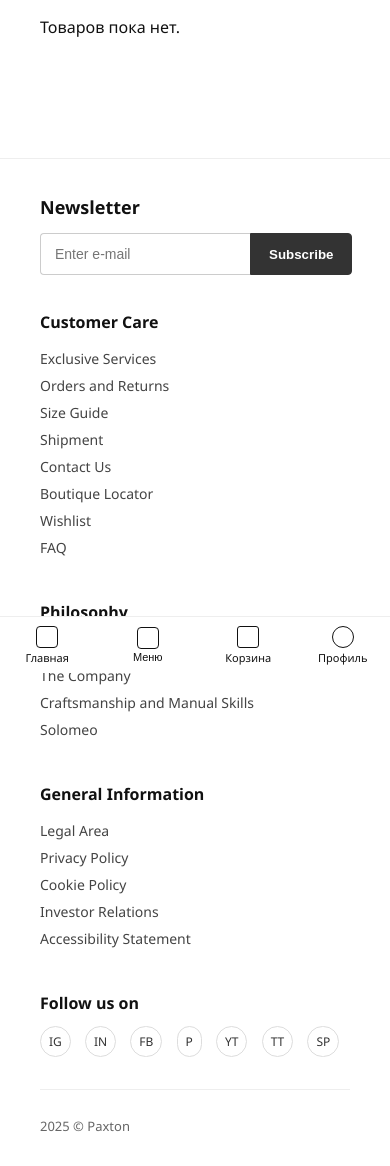
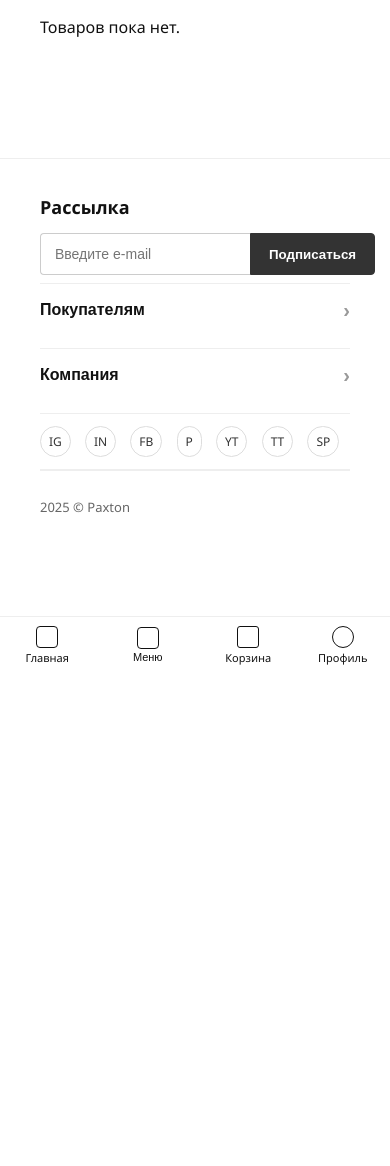
Before and after one commit to daniildvikov/Paxton_shop, a Django app: page / in a window 390 px wide. Shown: the part 171-1337 px from the top of the page. After the commit the page ends 836 px from the top, so only its background shows below. Run offline with Django 4.2, Linux system fonts and the light colour scheme; data that the repository does not hold is empty.

Commit message:
add footer mobile version

```diff
--- a/menswear/static/css/base_style.css
+++ b/menswear/static/css/base_style.css
@@ -156,16 +156,27 @@ body {
 
 .footer-columns {
     display: grid;
-    grid-template-columns: repeat(4, 1fr);
+    grid-template-columns: repeat(3, 1fr);
     gap: 40px;
     padding: 28px 0 32px;
 }
 
-.footer-col h4 {
+/* Заголовок/кнопка аккордеона */
+.footer-acc-header{
     margin: 0 0 12px;
     font-size: 16px;
     font-weight: 600;
+    background: none;
+    border: 0;
+    padding: 0;
+    color: #111;
+    text-align: left;
+    cursor: default; /* на десктопе не кликабельно */
 }
+.footer-acc-header::after{ display:none; }
+
+/* Контейнер ссылок */
+.footer-acc-panel{ display:block; }
 
 .footer-col a {
     display: block;
@@ -206,6 +217,38 @@ body {
     .footer-columns { grid-template-columns: 1fr; }
 }
 
+/* --- Аккордеон футера (<=1280px) --- */
+@media (max-width: 1280px){
+  .footer-columns{ display:block; padding: 0; }
+  .footer-col{ border-top:1px solid #eee; }
+  .footer-col:last-child{ border-bottom:1px solid #eee; }
+
+  .footer-acc-header{
+    width:100%;
+    padding:16px 0;
+    cursor:pointer;
+    display:flex; align-items:center; justify-content:space-between;
+  }
+  .footer-acc-header::after{
+    content:'\203A'; /* › */
+    display:block; color:#999; font-size:20px; line-height:1;
+    transform: rotate(0deg);
+    transition: transform .2s ease;
+  }
+  .footer-acc-header[aria-expanded="true"]::after{ transform: rotate(90deg); }
+
+  .footer-acc-panel{
+    overflow:hidden;
+    max-height:0px;
+    transition: max-height .25s ease;
+    padding-bottom:0;
+  }
+  .footer-acc-panel.open{ padding-bottom:12px; }
+
+  /* Социальные иконки — без аккордеона */
+  .footer-social{ padding: 12px 0; }
+}
+
 /* -------- Mobile bottom nav -------- */
 .mobile-bottom-nav{
     position: fixed; left:0; right:0; bottom:0; height:56px; background:#fff;
--- a/menswear/templates/base.html
+++ b/menswear/templates/base.html
@@ -1,6 +1,6 @@
 {% load static %}
 <!DOCTYPE html>
-<html lang="ру">
+<html lang="ru">
 <head>
     <meta charset="UTF-8">
     <meta name="viewport" content="width=device-width, initial-scale=1">
@@ -54,43 +54,48 @@
     <footer class="site-footer">
         <div class="container">
             <section class="footer-newsletter">
-                <h3>Newsletter</h3>
+                <h3>Рассылка</h3>
                 <form class="newsletter-form" action="#" method="post">
-                    <input type="email" name="email" placeholder="Enter e-mail" required>
-                    <button type="submit">Subscribe</button>
+                    <input type="email" name="email" placeholder="Введите e-mail" required>
+                    <button type="submit">Подписаться</button>
                 </form>
             </section>
 
             <section class="footer-columns">
+                <!-- Покупателям -->
                 <div class="footer-col">
-                    <h4>Customer Care</h4>
-                    <a href="#">Exclusive Services</a>
-                    <a href="#">Orders and Returns</a>
-                    <a href="#">Size Guide</a>
-                    <a href="#">Shipment</a>
-                    <a href="#">Contact Us</a>
-                    <a href="#">Boutique Locator</a>
-                    <a href="#">Wishlist</a>
-                    <a href="#">FAQ</a>
+                    <button class="footer-acc-header" type="button" aria-expanded="false">Покупателям</button>
+                    <div class="footer-acc-panel">
+                        <a href="#">Эксклюзивные услуги</a>
+                        <a href="#">Заказы и возвраты</a>
+                        <a href="#">Таблица размеров</a>
+                        <a href="#">Доставка</a>
+                        <a href="#">Контакты</a>
+                        <a href="#">Магазины</a>
+                        <a href="#">Избранное</a>
+                        <a href="#">Вопросы и ответы</a>
+                    </div>
                 </div>
+
+                <!-- Компания (объединены разделы о компании и информация) -->
                 <div class="footer-col">
-                    <h4>Philosophy</h4>
-                    <a href="#">Beauty</a>
-                    <a href="#">The Company</a>
-                    <a href="#">Craftsmanship and Manual Skills</a>
-                    <a href="#">Solomeo</a>
+                    <button class="footer-acc-header" type="button" aria-expanded="false">Компания</button>
+                    <div class="footer-acc-panel">
+                        <a href="#">О компании</a>
+                        <a href="#">Эстетика</a>
+                        <a href="#">Ремесла и ручная работа</a>
+                        <a href="#">Соломео</a>
+                        <a href="#">Правовая информация</a>
+                        <a href="#">Политика конфиденциальности</a>
+                        <a href="#">Политика Cookie</a>
+                        <a href="#">Для инвесторов</a>
+                        <a href="#">Доступность сайта</a>
+                    </div>
                 </div>
-                <div class="footer-col">
-                    <h4>General Information</h4>
-                    <a href="#">Legal Area</a>
-                    <a href="#">Privacy Policy</a>
-                    <a href="#">Cookie Policy</a>
-                    <a href="#">Investor Relations</a>
-                    <a href="#">Accessibility Statement</a>
-                </div>
-                <div class="footer-col">
-                    <h4>Follow us on</h4>
-                    <div class="social-row">
+
+                <!-- Соцсети: только значки -->
+                <div class="footer-col footer-social">
+                    <div class="social-row" aria-label="Мы в соцсетях">
                         <a href="#" aria-label="Instagram">IG</a>
                         <a href="#" aria-label="LinkedIn">IN</a>
                         <a href="#" aria-label="Facebook">FB</a>
@@ -107,6 +112,45 @@
             </div>
         </div>
     </footer>
+
+    <script>
+      // Акордеон в футере для экранов <= 1280px
+      (function(){
+        function applyAccordionBehavior(){
+          var isMobile = window.matchMedia('(max-width: 1280px)').matches;
+          document.querySelectorAll('.footer-acc-header').forEach(function(btn){
+            var panel = btn.nextElementSibling;
+            if(!panel) return;
+            if(isMobile){
+              // Скрытый контент по умолчанию
+              if(btn.getAttribute('data-initialized') !== '1'){
+                btn.addEventListener('click', function(){
+                  var expanded = this.getAttribute('aria-expanded') === 'true';
+                  this.setAttribute('aria-expanded', String(!expanded));
+                  if(!expanded){ panel.style.maxHeight = panel.scrollHeight + 'px'; panel.classList.add('open'); }
+                  else { panel.style.maxHeight = '0px'; panel.classList.remove('open'); }
+                });
+                btn.setAttribute('data-initialized','1');
+              }
+              if(btn.getAttribute('aria-expanded') !== 'true'){
+                panel.style.maxHeight = '0px';
+              }
+            } else {
+              // На десктопе всегда раскрыто
+              btn.setAttribute('aria-expanded','true');
+              panel.style.maxHeight = 'none';
+              panel.classList.add('open');
+            }
+          });
+        }
+        applyAccordionBehavior();
+        window.addEventListener('resize', function(){
+          // Дебаунс
+          clearTimeout(window.__footerAccTimer);
+          window.__footerAccTimer = setTimeout(applyAccordionBehavior, 150);
+        });
+      })();
+    </script>
 
     <!-- Нижняя мобильная навигация -->
     <nav class="mobile-bottom-nav" aria-label="Нижняя навигация">
```
